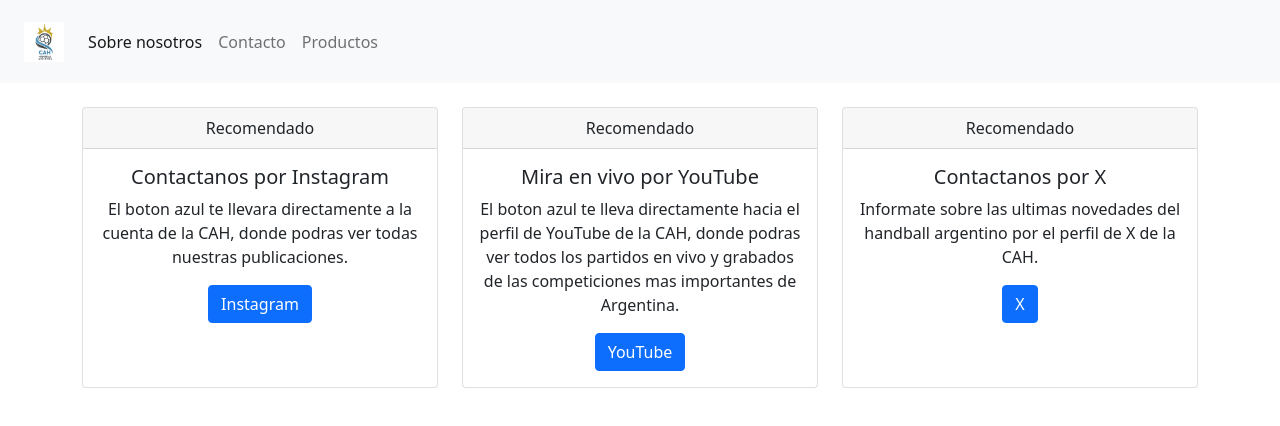
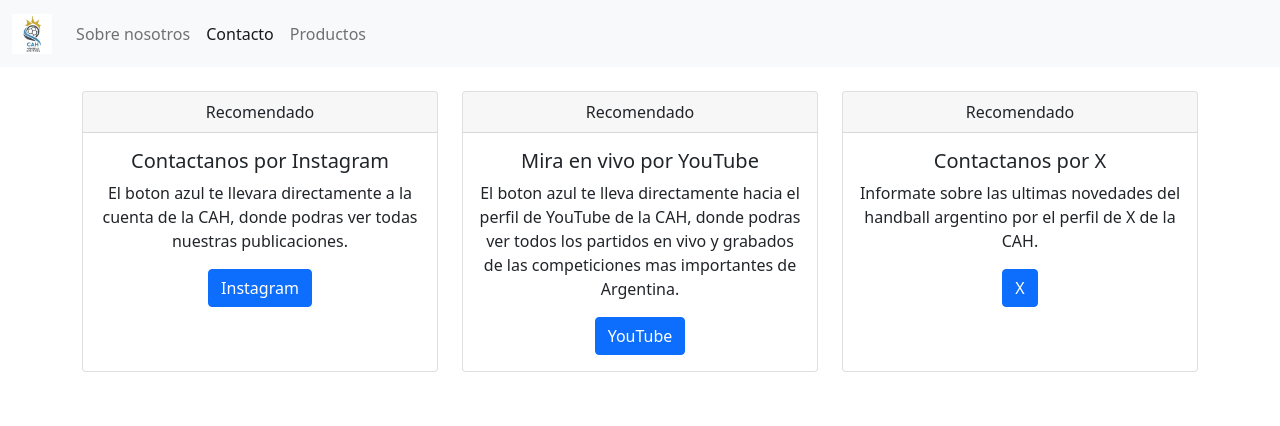
Before and after one commit to Agusgaja/trabajofinalhtml, a plain HTML site: page contact.html in a window 1280 px wide. Drawn offline with Linux system fonts and the light colour scheme; files that its build step writes are made by us from their sources.

Commit message:
ajustes navbar

```diff
--- a/contact.html
+++ b/contact.html
@@ -11,27 +11,22 @@
 </head>
 
 <body>
-    <nav class="navbar sticky-top navbar-light bg-light">
-        <div class="container-fluid">
-            <nav class="navbar navbar-expand-lg navbar-light bg-light">
+    <nav class="navbar sticky-top navbar-expand-lg navbar-light bg-light">
         <div class="container-fluid">
             <a class="navbar-brand" href="index.html">
                 <img src="img/cah.jpg" alt="CAH" width="auto" height="40" class="d-inline-block align-text-top">
             </a>
-                    <button class="navbar-toggler" type="button" data-bs-toggle="collapse"
-                        data-bs-target="#navbarNavAltMarkup" aria-controls="navbarNavAltMarkup" aria-expanded="false"
-                        aria-label="Toggle navigation">
+            <button class="navbar-toggler" type="button" data-bs-toggle="collapse" data-bs-target="#navbarNavAltMarkup"
+                aria-controls="navbarNavAltMarkup" aria-expanded="false" aria-label="Toggle navigation">
                 <span class="navbar-toggler-icon"></span>
             </button>
             <div class="collapse navbar-collapse" id="navbarNavAltMarkup">
                 <div class="navbar-nav">
-                            <a class="nav-link active" aria-current="page" href="about.html">Sobre nosotros</a>
-                            <a class="nav-link" href="contact.html">Contacto</a>
+                    <a class="nav-link" href="about.html">Sobre nosotros</a>
+                    <a class="nav-link active" aria-current="page" href="contact.html">Contacto</a>
                     <a class="nav-link" href="products.html">Productos</a>
                 </div>
             </div>
-                </div>
-            </nav>
         </div>
     </nav>
     <br>
```
Also changed, not shown: about.html (+3 -8 lines), index.html (+2 -2 lines), products.html (+5 -10 lines). Lines whose indentation alone changed are shown as unchanged.
